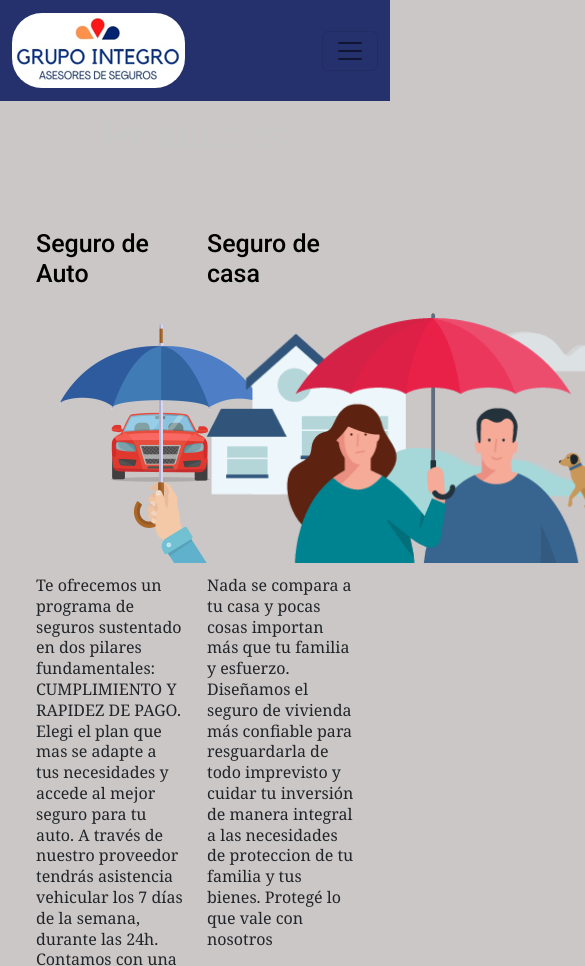
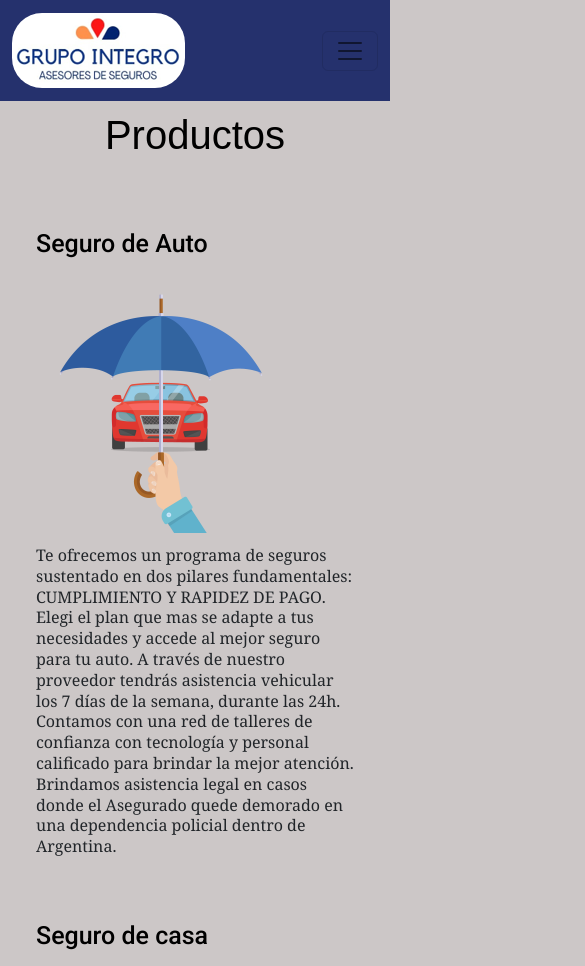
Before and after one commit to Agustingarcia90/primerrepo, a website: page paginas/productos.html in a window 390 px wide. Shown: the top 966 px of the page, 585 px wide, since content can reach past the window. Drawn offline with nearby package versions, Linux system fonts and the light colour scheme.

Commit message:
Agregue responsive a productos

```diff
--- a/css/estilo.css
+++ b/css/estilo.css
@@ -13,7 +13,7 @@ body {
 }
 
 h1 {
-    color: #c8c8c8;
+    color: black;
     padding: 5px;
     margin: 5px;
     font-size: 40px;
@@ -87,6 +87,14 @@ nav ul a:hover {
 
 .grilla > div {
     padding: 12px;
+    width: 50%;
+}
+
+
+@media screen and (max-width: 768px) {
+    .grilla > div {
+        width: 100%;
+    }
 }
 
 .grilla img {
--- a/paginas/productos.html
+++ b/paginas/productos.html
@@ -55,7 +55,7 @@
 
     <div class="main d-flex flex-wrap grilla" >
 
-        <div class="w-50">
+        <div>
             <h2>Seguro de Auto</h2>
             <img src="../imagenes/seguroauto.png" height="250">
             <p> Te ofrecemos un programa de seguros sustentado en dos pilares fundamentales: CUMPLIMIENTO Y RAPIDEZ DE
@@ -70,7 +70,7 @@
 
         </div>
 
-        <div class="w-50">
+        <div>
             <h2>Seguro de casa</h2>
             <img src="../imagenes/segurocasa.png" height="250">
             <p>Nada se compara a tu casa y pocas cosas importan más que tu familia y esfuerzo. Diseñamos el seguro de
@@ -80,7 +80,7 @@
         </div>
 
 
-        <div class="w-50">
+        <div>
             <h2>Seguro de vida</h2>
             <img src="../imagenes/segurovida.png" height="250">
             <p>La importancia del seguro de vida es que permite resguardar tu economía y/o de tu familia ante
@@ -93,7 +93,7 @@
 
 
 
-        <div class="w-50">
+        <div>
             <h2>Seguro para tu comercio</h2>
             <img src="../imagenes/Hogar.png" height="250">
             <p>Después de tanto esfuerzo y trabajo, no permitas que ningún imprevisto comprometa el futuro de tu
@@ -104,7 +104,7 @@
             </p>
         </div>
 
-        <div class="w-50">
+        <div>
             <h2>Seguro para consorcio</h2>
             <img src="../imagenes/consorcio.png" height="250">
             <p> Tener a cargo la seguridad de un edificio es una gran responsabilidad. Por eso, a través de nuestro
```
